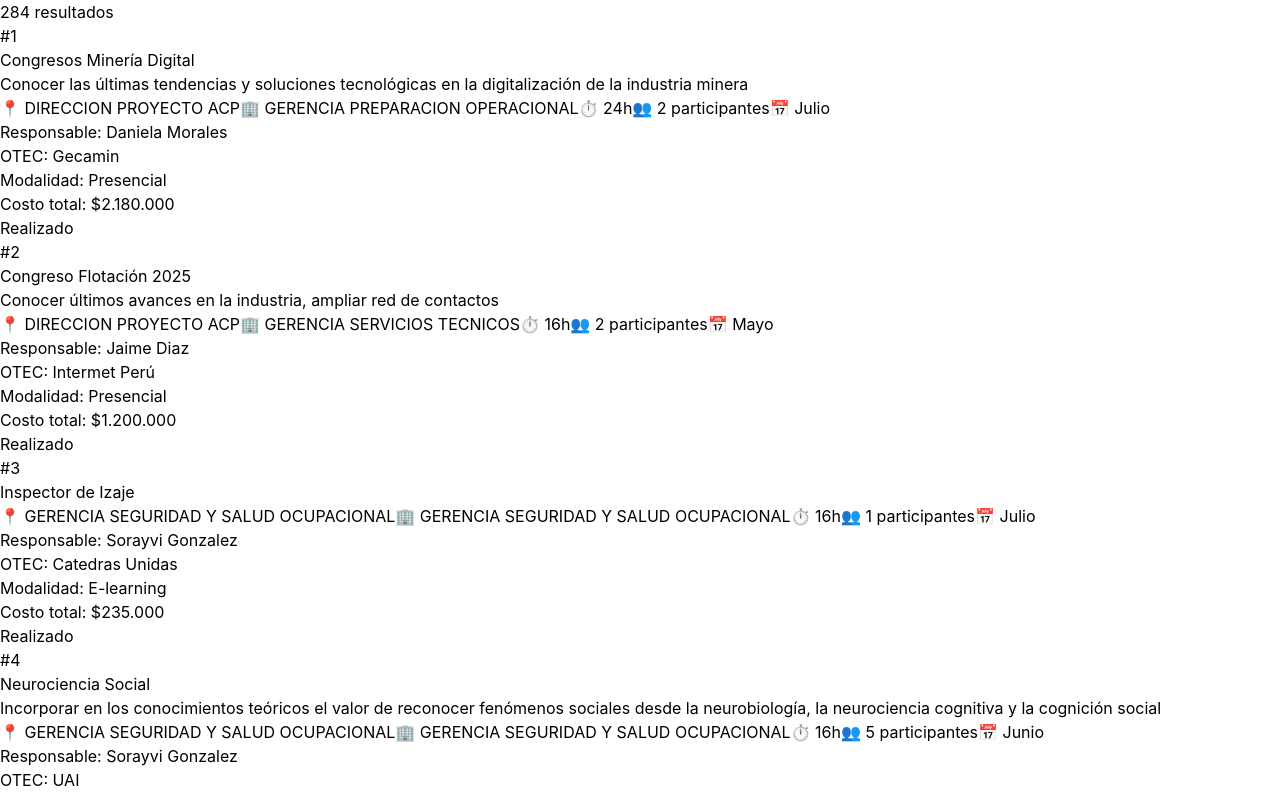
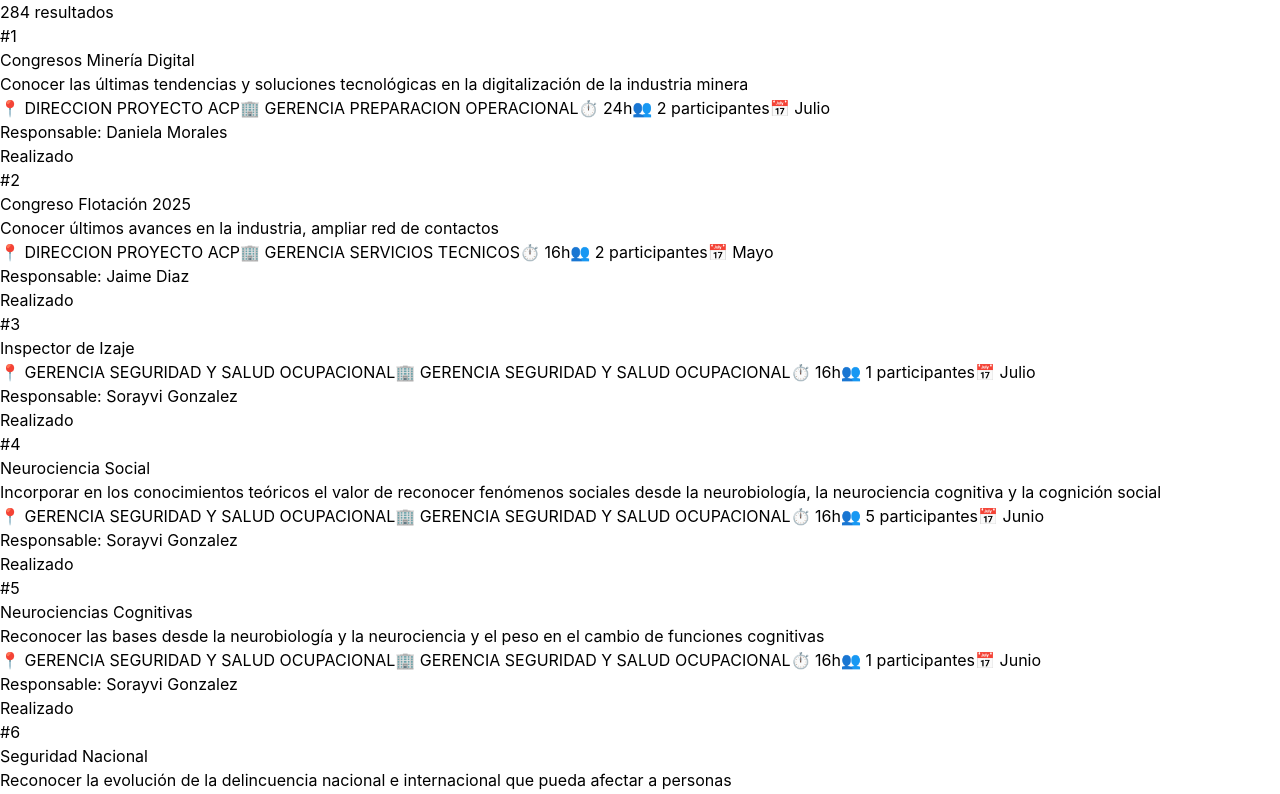
Before and after one commit to gocasesorias-arch/Seguimiento-1.0, a React (Vite) app: page / in a window 1280 px wide. Shown: the part 864-1658 px from the top of the page. Built offline with nearby package versions, Linux system fonts and the light colour scheme; no server answers.

Commit message:
Update TarjetaCurso.jsx

```diff
--- a/src/components/TarjetaCurso.jsx
+++ b/src/components/TarjetaCurso.jsx
@@ -58,21 +58,6 @@ const TarjetaCurso = ({ curso, index }) => {
                 <span className="font-semibold">Responsable:</span> {curso.responsableOTIC}
               </div>
             )}
-            {curso.otecSugerido && (
-              <div>
-                <span className="font-semibold">OTEC:</span> {curso.otecSugerido}
-              </div>
-            )}
-            {curso.modalidad && (
-              <div>
-                <span className="font-semibold">Modalidad:</span> {curso.modalidad}
-              </div>
-            )}
-            {costoTotal > 0 && (
-              <div>
-                <span className="font-semibold">Costo total:</span> {formatearMoneda(costoTotal)}
-              </div>
-            )}
           </div>
         </div>
 
```
